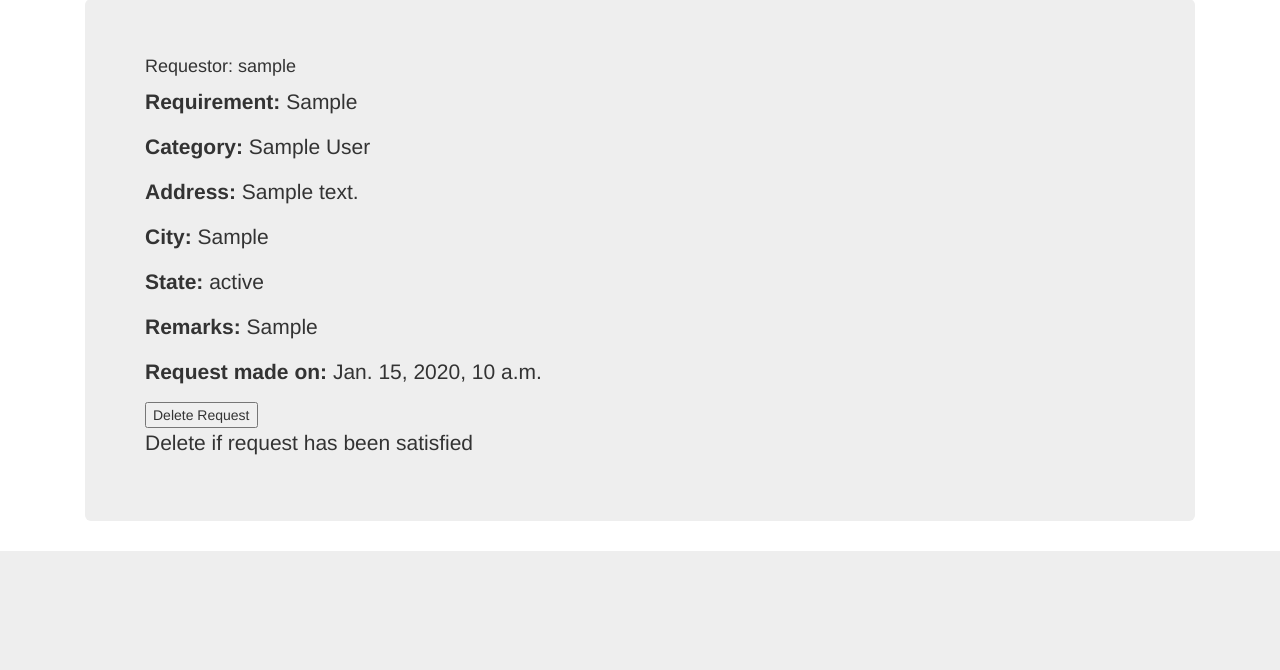
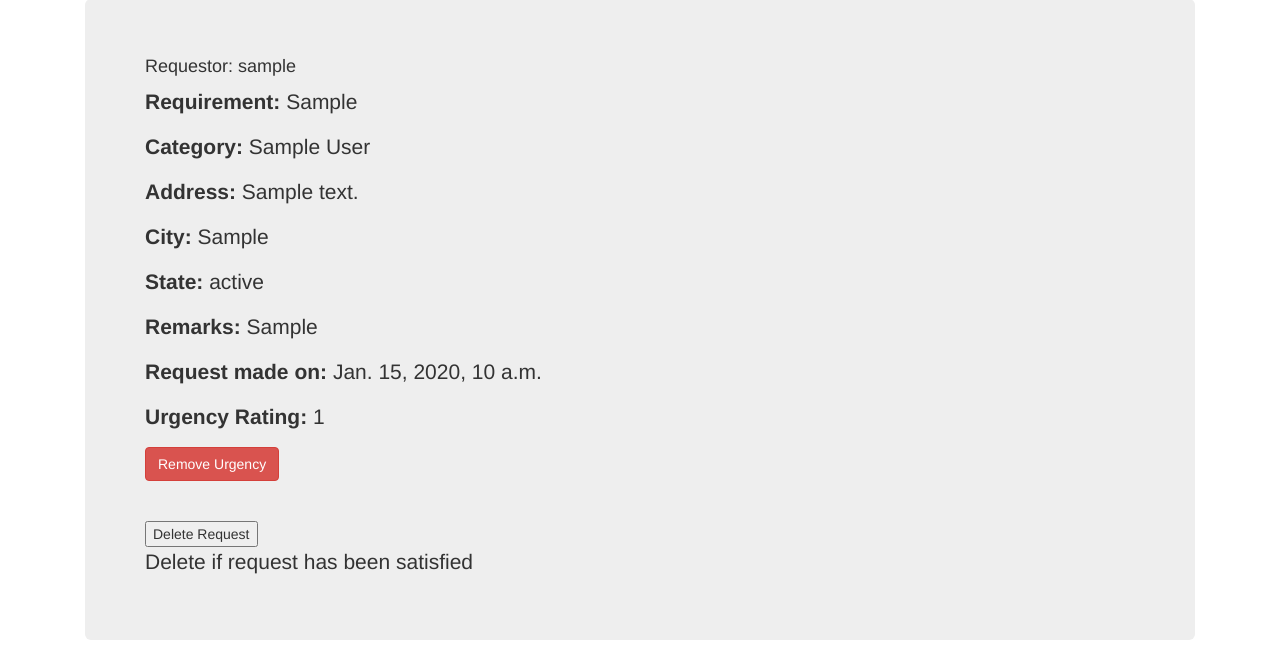
Before and after one commit to nik258heda/SWC_COVID, a Django app: page / in a window 1280 px wide. Shown: the part 515-1185 px from the top of the page. Before the commit the page ends 1066 px from the top, so only its background shows below. Run offline with Django 3.2, Linux system fonts and the light colour scheme; a user stored in the database is signed in; tables that the repository leaves empty hold one stand-in row (values such as "Sample post"); parts of the project's set-up code (start-up, migrations or seed data) failed here and were passed over; some libraries are stand-ins or nearby versions.

Commit message:
Added add urgency and remove urgency mechnism to posts on users home page using manytomanyfield

```diff
--- a/admin_panel/models.py
+++ b/admin_panel/models.py
@@ -22,7 +22,7 @@ class Request(models.Model):
     #request details
     requirement = models.CharField(max_length=100)
     category = models.ForeignKey(Category, on_delete=models.CASCADE, related_name='requests')
-    urgency_rating = models.FloatField(default=5, validators=[MinValueValidator(1), MaxValueValidator(10)])
+    urgency_rating = models.ManyToManyField(User, blank=True, related_name="post_urgency")
     created = models.DateTimeField(auto_now_add=True)
     address_allowed = models.BooleanField(default=True)
 
--- a/admin_panel/urls.py
+++ b/admin_panel/urls.py
@@ -7,4 +7,5 @@ app_name = 'admin_panel'
 urlpatterns = [
     path('requests/', views.RequestList.as_view(), name='requests'),
     path('approve_request/', views.approve_request, name='approve-request'),
+
 ]
--- a/home/forms.py
+++ b/home/forms.py
@@ -4,14 +4,13 @@ from admin_panel.models import Request
 class AddRequestForm(forms.ModelForm):
     class Meta:
         model = Request
-        fields = ['requirement', 'category', 'urgency_rating', 'address_allowed', 'address', 'city', 'state', 'user_remarks']
+        fields = ['requirement', 'category','address_allowed', 'address', 'city', 'state', 'user_remarks']
 
     def __init__(self, *args, **kwargs):
 
         super(AddRequestForm, self).__init__(*args, **kwargs)
         self.fields['requirement'].label = "<b>Requirement</b>"
         self.fields['category'].label = "<b>Category</b>"
-        self.fields['urgency_rating'].label = "<b>Urgency (1-10)</b>"
         self.fields['address_allowed'].label = "<b>Display Request to Others? (or just admins)</b>"
         self.fields['address'].label = "<b>Address</b>"
         self.fields['city'].label = "<b>City</b>"
--- a/home/urls.py
+++ b/home/urls.py
@@ -6,6 +6,7 @@ app_name = 'home'
 
 urlpatterns = [
     path('', views.home, name='home'),
-    path('postForm', views.postForm, name='postForm')
+    path('postForm', views.postForm, name='postForm'),
+
 
 ]
--- a/home/views.py
+++ b/home/views.py
@@ -19,6 +19,15 @@ import time
 
 latitude = 0
 longitude = 0
+
+
+class PostToPass():
+	request = Request()
+	liked = False
+
+	def __init__(self, a, b):
+		self.request = a
+		self.liked = b
 
 
 user_location = Point()
@@ -54,8 +63,28 @@ def home(request):
 				print('POST TO BE DELETED: ', postToDelete)
 				Request.objects.filter(requestor__username=postToDelete[0], timestamp_for_id=int(postToDelete[1])).delete()
 				return HttpResponseRedirect(reverse('home:home'))
+			elif 'postToLike' in request.POST:
+				postToLike = request.POST['postToLike'].split()
+				print("POST TO LIKE", postToLike)
+				req = Request.objects.get(requestor__username=postToLike[0], timestamp_for_id=int(postToLike[1]))
+				if req.urgency_rating.filter(id=request.user.id).exists():
+					Request.objects.get(requestor__username=postToLike[0], timestamp_for_id=int(postToLike[1])).urgency_rating.remove(request.user)
+				else:
+					Request.objects.get(requestor__username=postToLike[0], timestamp_for_id=int(postToLike[1])).urgency_rating.add(request.user)
 
-		queryset = Request.objects.filter(requestor=request.user).order_by('created');
+
+
+				return HttpResponseRedirect(reverse('home:home'))
+
+		queryse = Request.objects.filter(requestor=request.user).order_by('created');
+		queryset = []
+		for query in queryse:
+			print("QUERY", type(query))
+			if query.urgency_rating.filter(id=request.user.id).exists():
+				queryset.append(PostToPass(query, True))
+			else:
+				queryset.append(PostToPass(query, False))
+
 		print("Queries: ", queryset)
 
 		return render(request, "home/index.html", {'latitude': latitude, 'longitude': longitude, 'queryset': queryset})
--- a/templates/home/index.html
+++ b/templates/home/index.html
@@ -85,19 +85,32 @@
 
       {% for post in queryset %}
         <div class="jumbotron">
-          <h4>Requestor: {{ post.requestor.username }}</h4>
-          <p><b>Requirement:</b> {{ post.requirement }}</p>
-          <p><b>Category:</b> {{ post.category }}</p>
-          <p><b>Address:</b> {{ post.address }}</p>
-          <p><b>City:</b> {{ post.city }}</p>
-          <p><b>State:</b> {{ post.state }}</p>
-          {% if post.user_remarks %}
-          <p><b>Remarks: </b>{{ post.user_remarks }}</p>
+
+          <h4>Requestor: {{ post.request.requestor.username }}</h4>
+          <p><b>Requirement:</b> {{ post.request.requirement }}</p>
+          <p><b>Category:</b> {{ post.request.category }}</p>
+          <p><b>Address:</b> {{ post.request.address }}</p>
+          <p><b>City:</b> {{ post.request.city }}</p>
+          <p><b>State:</b> {{ post.request.state }}</p>
+          {% if post.request.user_remarks %}
+          <p><b>Remarks: </b>{{ post.request.user_remarks }}</p>
           {% endif %}
-          <p><b>Request made on: </b>{{ post.created }}</p>
+          <p><b>Request made on: </b>{{ post.request.created }}</p>
+          <p><b>Urgency Rating: </b>{{ post.request.urgency_rating.count }}</p>
+
+          <form action="{% url 'home:home' %}" method="post">
+            {% csrf_token %}
+            {% if post.liked %}
+            <button class="btn btn-danger" type="submit" name="postToLike" value="{{ post.request.requestor.username }} {{ post.request.timestamp_for_id }}">Remove Urgency</button>
+            {% else %}
+            <button class="btn btn-primary" type="submit" name="postToLike" value="{{ post.request.requestor.username }} {{ post.request.timestamp_for_id }}">Add Urgency</button>
+            {% endif %}
+          </form>
+          <br><br>
+
           <form class="" action="{% url 'home:home' %}" method="post">
             {% csrf_token %}
-            <input style="display:none" type="text" name="postToDelete" value="{{ post.requestor.username }} {{ post.timestamp_for_id }}">
+            <input style="display:none" type="text" name="postToDelete" value="{{ post.request.requestor.username }} {{ post.request.timestamp_for_id }}">
             <input type="submit" name="deletePost" value="Delete Request">
             <br>
             <p>Delete if request has been satisfied</p>
```
Also changed, not shown: admin_panel/migrations/0008_auto_20200330_1042.py (added).
